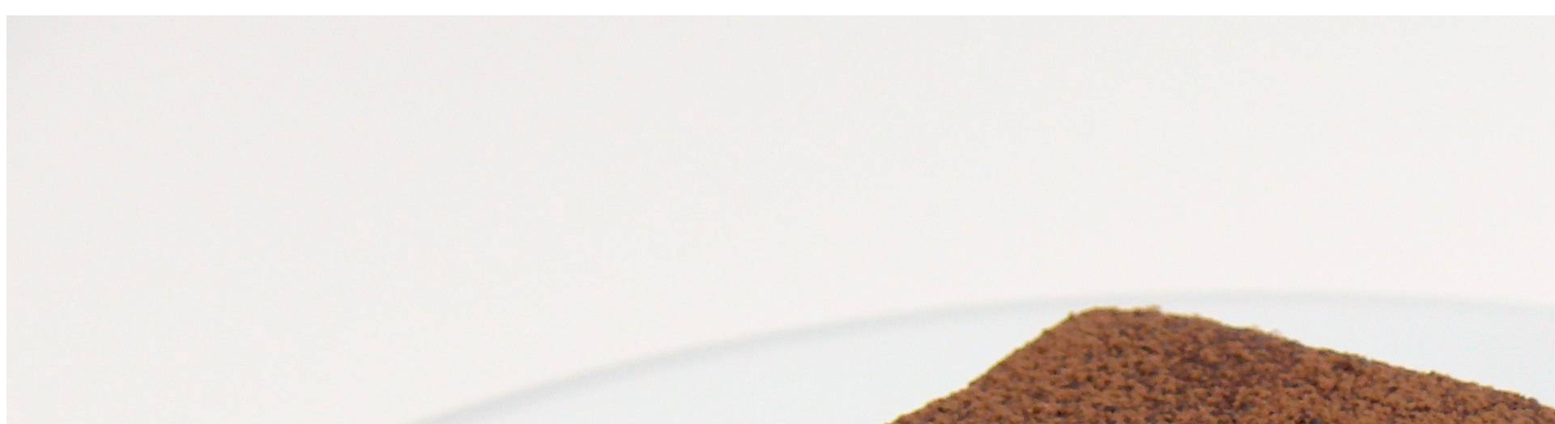
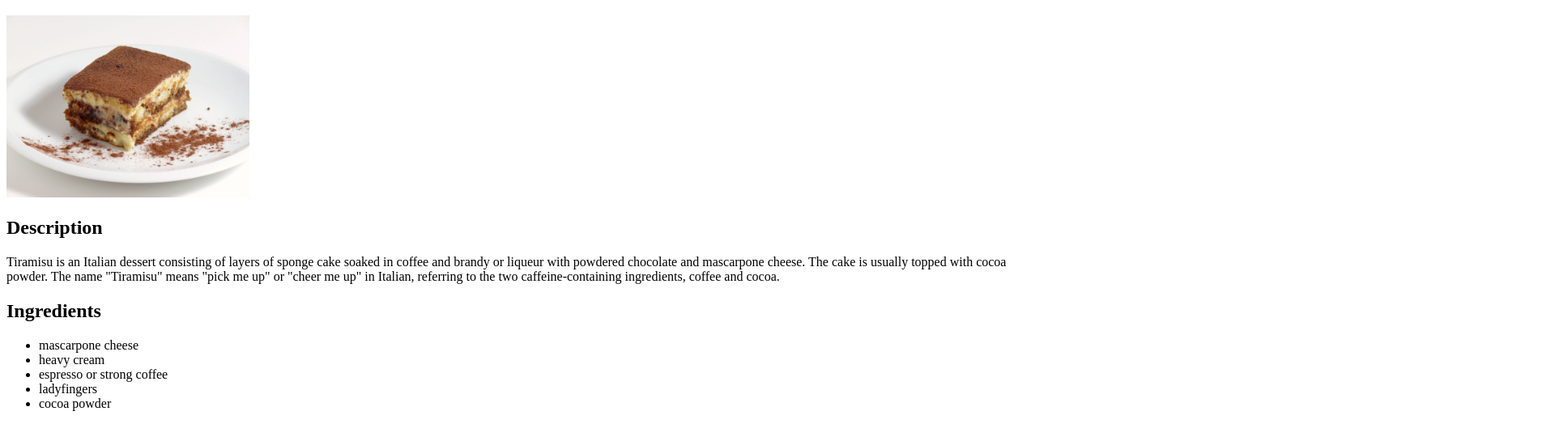
Before and after one commit to vivektrivedy/odin-recipes, a plain HTML site: page recipes/tiramisu.html in a window 1280 px wide. Shown: the part 61-585 px from the top of the page at 81% size, 1920 px wide, since content can reach past the window. Drawn offline with Linux system fonts and the light colour scheme.

Commit message:
fixed tiramisu sizing issue

```diff
--- a/recipes/tiramisu.html
+++ b/recipes/tiramisu.html
@@ -7,7 +7,7 @@
 </head>
 <body>
     <h1>Tiramisu</h1>
-    <img src="../images/tiramisu.jpg" alt="Tiramisu pic width = 300pxl">
+    <img src="../images/tiramisu.jpg" alt="Tiramisu pic" width = 300pxl">
     <h2>Description</h2>
         <p>Tiramisu is an Italian dessert consisting of layers of sponge cake soaked in coffee and brandy or liqueur with powdered chocolate and mascarpone cheese. The cake is usually topped with cocoa powder. The name "Tiramisu" means "pick me up" or "cheer me up" in Italian, referring to the two caffeine-containing ingredients, coffee and cocoa.</p>
 
```
